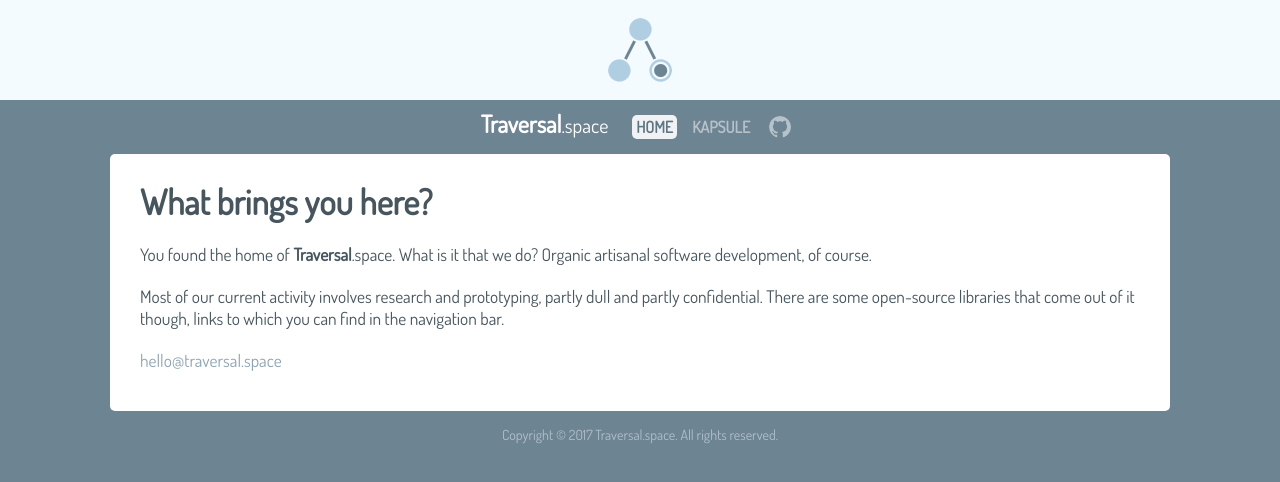
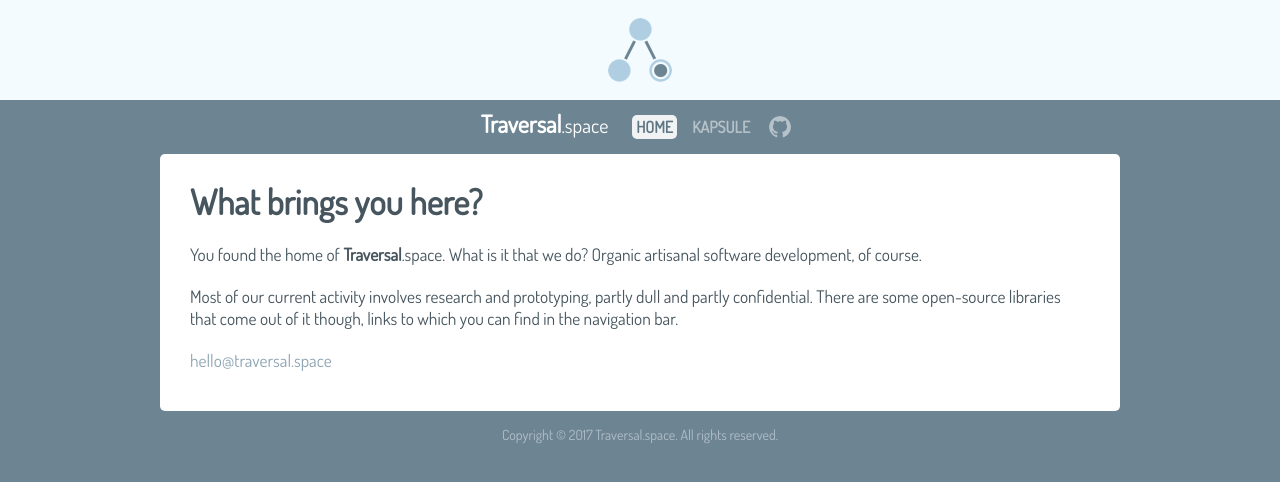
Before and after one commit to Legosteen11/traversals.github.io, a Jekyll site: the page built from index.md, in a window 1280 px wide. Shown: the top 482 px of the page. Built offline with Jekyll 4.4.1, drawn with Linux system fonts in a browser that asks for light colours; nearby versions of some CDN libraries.

Commit message:
Fix mobile version

```diff
--- a/css/basic.css
+++ b/css/basic.css
@@ -111,11 +111,9 @@
 
 #content {
     max-width: 1000px;
-    padding: 20px 30px 20px 30px;
     background: #fff;
     font-size: 13pt;
     color: #46555e;
-    border-radius: 5px;
 }
 
 #content a {
@@ -134,10 +132,31 @@
     display: table;
 }
 
+/* Desktop-only */
+@media only screen and (min-width: 900px) {
+    .fixed-width {
+        max-width: 900px!important;
+    }
+
+    #header #cover {
+        height: 100px;
+        background-size: 80px 80px;
+    }
+
+    #header #nav #title {
+        display: inline;
+    }
+
+    #content {
+        padding: 20px 30px 20px 30px;
+        border-radius: 5px;
+    }
+}
+
 /* Phone-only */
-@media only screen and (min-width: 100px) and (max-width: 800px) {
+@media only screen and (min-width: 100px) and (max-width: 900px) {
     .fixed-width {
-        max-width: 800px!important;
+        max-width: 900px!important;
     }
 
     #header #cover {
@@ -148,20 +167,9 @@
     #header #nav #title {
         display: block;
     }
-}
 
-/* Desktop-only */
-@media only screen and (min-width: 800px) {
-    .fixed-width {
-        max-width: 1000px!important;
-    }
-
-    #header #cover {
-        height: 100px;
-        background-size: 80px 80px;
-    }
-
-    #header #nav #title {
-        display: inline;
+    #content {
+        padding: 15px 20px 15px 20px;
+        border-radius: 0px;
     }
 }
```
